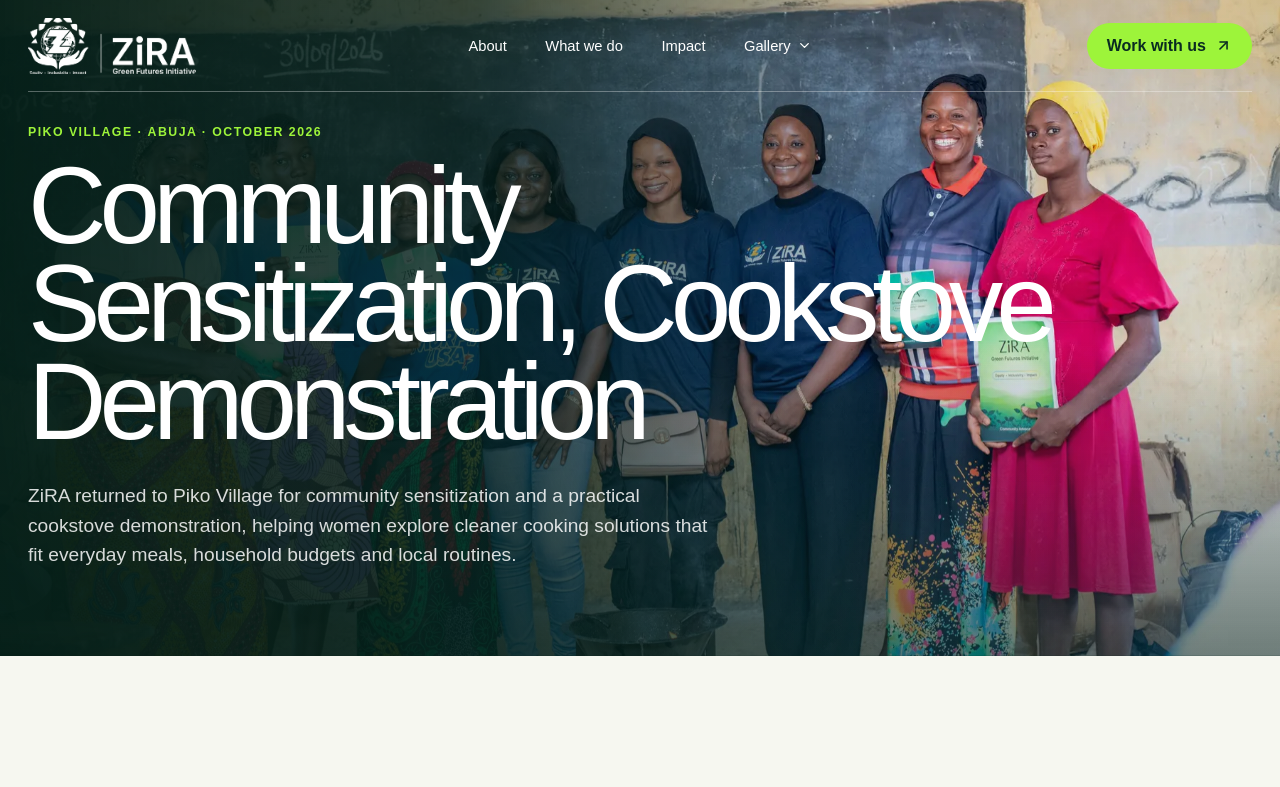
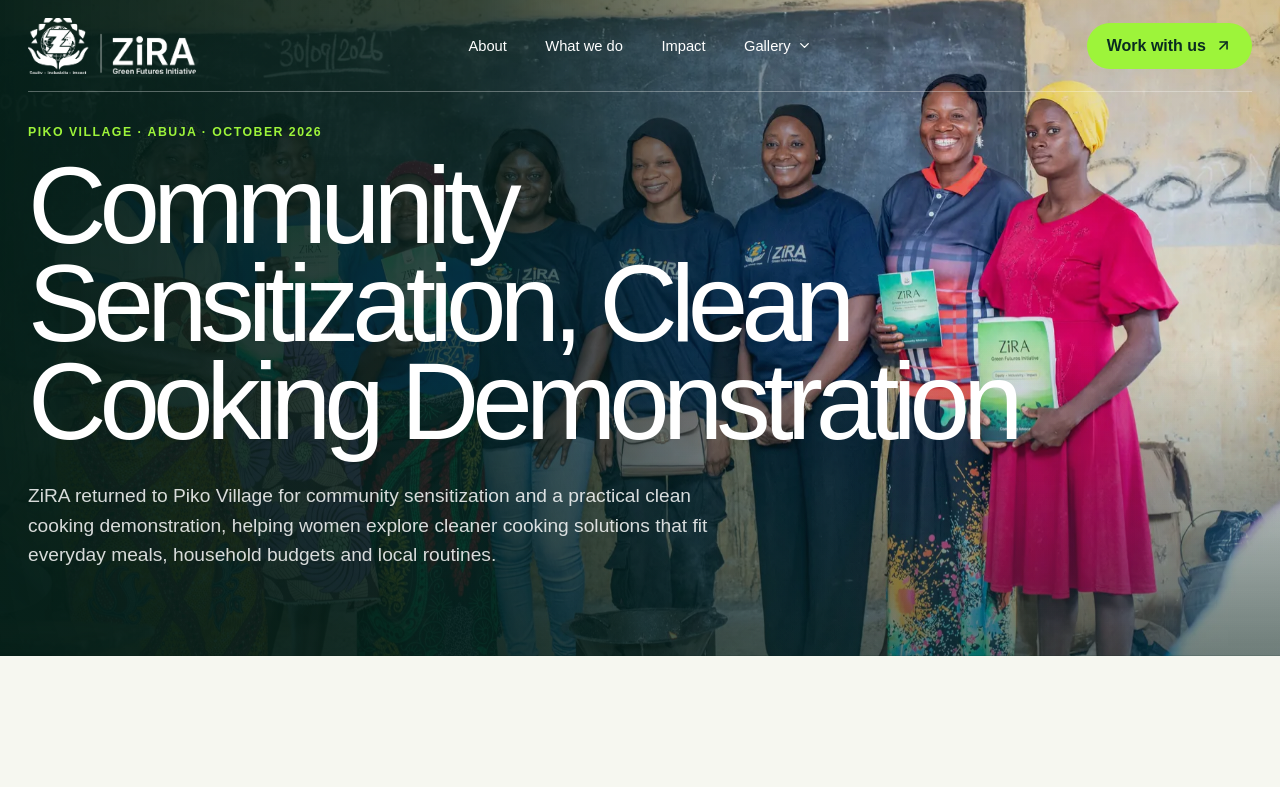
Before and after one commit to Horlladjosh/zira-green-futures, a Next.js app: page /gallery/community-outreach in a window 1280 px wide. Shown: the top 787 px of the page. Built offline with nearby package versions, Linux system fonts and the light colour scheme.

Commit message:
Rename October clean cooking demonstration

```diff
--- a/app/gallery/community-outreach/page.tsx
+++ b/app/gallery/community-outreach/page.tsx
@@ -2,8 +2,8 @@ import type { Metadata } from "next";
 import GalleryPage, { type GalleryImage } from "../gallery-page";
 
 export const metadata: Metadata = {
-  title: "Community Sensitization, Cookstove Demonstration",
-  description: "ZiRA's community sensitization and practical clean cookstove demonstration in Piko Village, Abuja.",
+  title: "Community Sensitization, Clean Cooking Demonstration",
+  description: "ZiRA's community sensitization and practical clean cooking demonstration in Piko Village, Abuja.",
 };
 
 const images: GalleryImage[] = [
@@ -23,9 +23,9 @@ const images: GalleryImage[] = [
 export default function CommunityOutreachPage() {
   return (
     <GalleryPage
-      title="Community Sensitization, Cookstove Demonstration"
+      title="Community Sensitization, Clean Cooking Demonstration"
       label="Piko Village · Abuja · October 2026"
-      description="ZiRA returned to Piko Village for community sensitization and a practical cookstove demonstration, helping women explore cleaner cooking solutions that fit everyday meals, household budgets and local routines."
+      description="ZiRA returned to Piko Village for community sensitization and a practical clean cooking demonstration, helping women explore cleaner cooking solutions that fit everyday meals, household budgets and local routines."
       hero={{ src: "/gallery/community/community-8469.webp", width: 1800, height: 1200, alt: "ZiRA team and Piko Village participants holding clean cooking workbooks beside a cookstove" }}
       images={images}
     />
```
